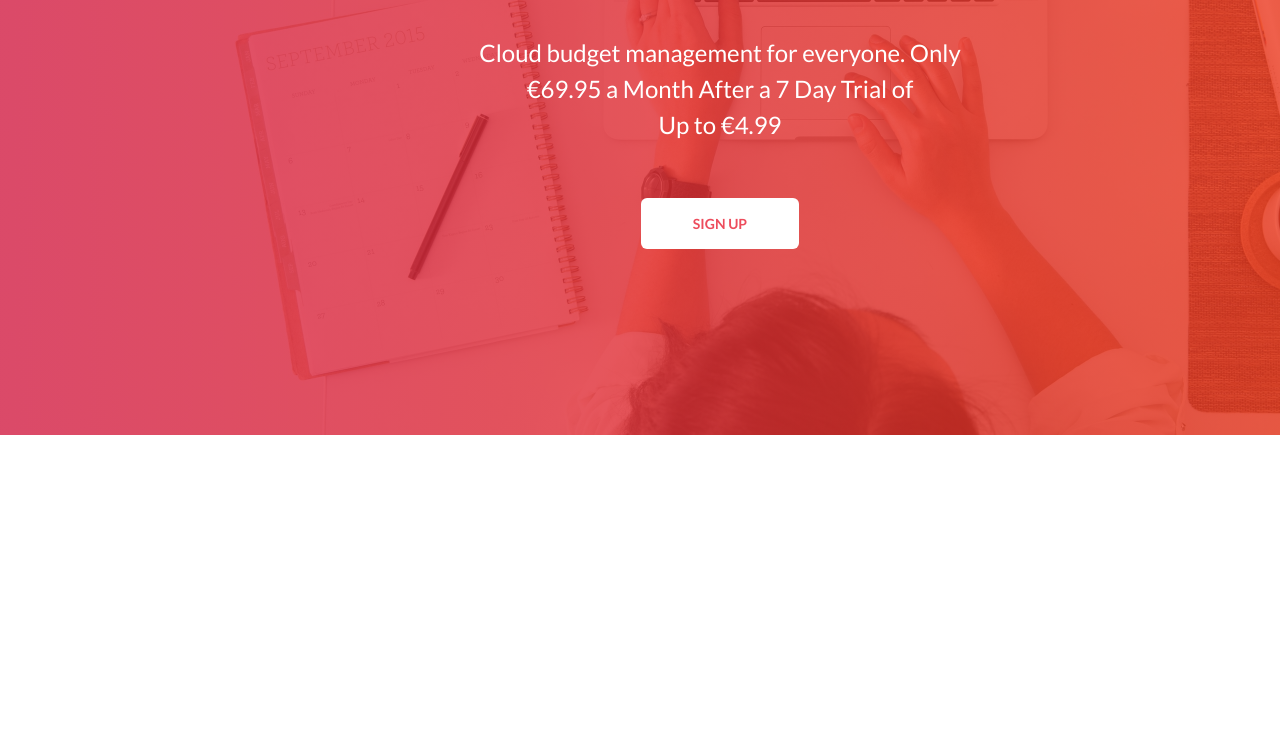
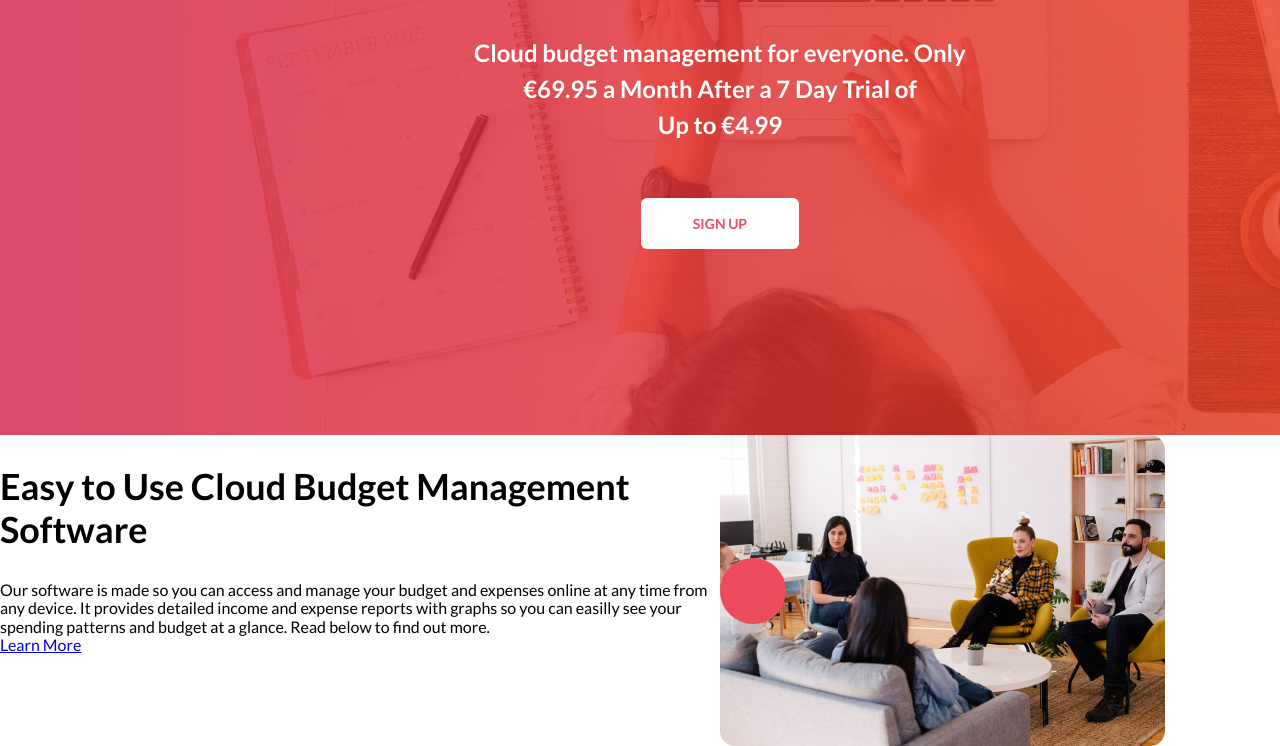
Before and after one commit to plovislov/CloudBudget, a plain HTML site: page app/index.html in a window 1280 px wide. Shown: the part 347-1093 px from the top of the page. Before the commit the page ends 800 px from the top, so only its background shows below. Drawn offline with nearby package versions, Linux system fonts and the light colour scheme; files that its build step writes are made by us from their sources.

Commit message:
Start video section

```diff
--- a/app/index.html
+++ b/app/index.html
@@ -13,9 +13,9 @@
     <meta name="viewport" content="width=device-width, initial-scale=1, maximum-scale=1">
 
     <!-- Template Basic Images Start -->
-<!--    <meta property="og:image" content="path/to/image.jpg">-->
-<!--    <link rel="icon" href="img/favicon.ico">-->
-<!--    <link rel="apple-touch-icon" sizes="180x180" href="img/favicon/apple-touch-icon-180x180.png">-->
+    <!--    <meta property="og:image" content="path/to/image.jpg">-->
+    <!--    <link rel="icon" href="img/favicon.ico">-->
+    <!--    <link rel="apple-touch-icon" sizes="180x180" href="img/favicon/apple-touch-icon-180x180.png">-->
     <!-- Template Basic Images End -->
 
     <!-- Custom Browsers Color Start -->
@@ -30,7 +30,7 @@
 <body>
 
 <div class="site-wrapper">
-    <div class="first-screen">
+    <section class="first-screen">
         <div class="first-screen__layer"></div>
         <div class="first-screen__background"></div>
         <header class="header">
@@ -52,11 +52,34 @@
 
         <div class="center-info">
             <h1 class="h1">Cloudbudget</h1>
-            <div class="undertitle">Cloud budget management for everyone. Only €69.95 a Month After a 7 Day Trial of
+            <div class="first-screen__undertitle">Cloud budget management for everyone. Only €69.95 a Month After a 7
+                Day Trial of
                 <br>Up to €4.99
             </div>
             <button class="btn--main">Sign up</button>
         </div>
+    </section>
+
+    <div class="section-video">
+        <div class="section-video__left">
+            <h2 class="h2">Easy to Use Cloud Budget Management Software</h2>
+            <div class="video-screen__text">Our software is made so you can access and manage your budget and expenses
+                online at any time from any device. It provides detailed income and expense reports with graphs so you
+                can
+                easilly see your spending patterns and budget at a glance. Read below to find out more.
+            </div>
+            <a href="#" class="video-screen__link">Learn More</a>
+        </div>
+        <div class="section-video__right">
+            <div class="section-video__right-container">
+                <div class="section-video__replacer"></div>
+                <div class="section-video__player-container">
+                    <div id="player"></div>
+                </div>
+            </div>
+
+        </div>
+
     </div>
 
 
--- a/app/scss/common.scss
+++ b/app/scss/common.scss
@@ -7,3 +7,10 @@
 body * {
   font-family: 'Lato', sans-serif;
 }
+
+.h2 {
+  font-style: normal;
+  font-weight: 600;
+  font-size: 36px;
+  line-height: 43px;
+}
--- a/app/scss/first-screen.scss
+++ b/app/scss/first-screen.scss
@@ -126,9 +126,9 @@
   margin-bottom: 38px;
 }
 
-.undertitle {
+.first-screen__undertitle {
   font-style: normal;
-  font-weight: 400;
+  font-weight: 600;
   font-size: 24px;
   line-height: 150%;
   text-align: center;
--- a/app/scss/main.scss
+++ b/app/scss/main.scss
@@ -1,3 +1,4 @@
 @import './normalize';
 @import './common';
 @import './first-screen';
+@import './section-video';
--- /dev/null
+++ b/app/scss/section-video.scss
@@ -0,0 +1,36 @@
+.section-video {
+  display: flex;
+
+  &__left {
+    flex-basis: 50%;
+  }
+
+  &__right {
+    flex-basis: 50%;
+  }
+
+  &__right-container {
+    width: 445px;
+    height: 311px;
+    position: relative;
+
+    &::before {
+      content: '';
+      position: absolute;
+      top: 50%;
+      transform: translateY(-50%);
+      left: 0;
+      display: flex;
+      width: 66px;
+      height: 66px;
+      border-radius: 50%;
+      background: #ED4C5C;
+    }
+  }
+
+  &__replacer {
+    width: 100%;
+    height: 100%;
+    background: url("../img/section-video__bg.jpg") no-repeat center center;
+  }
+}
```
Also changed, not shown: app/img/section-video__bg.jpg (added).
